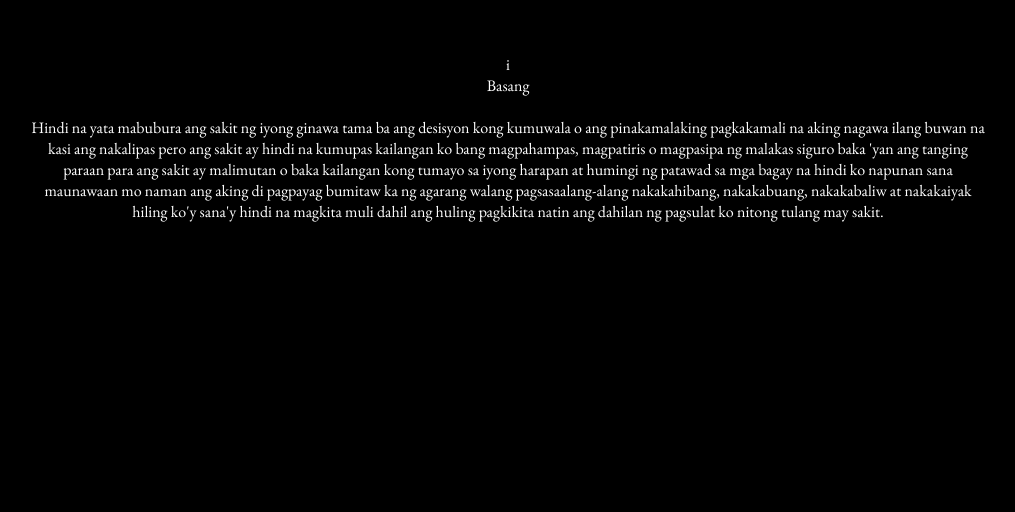
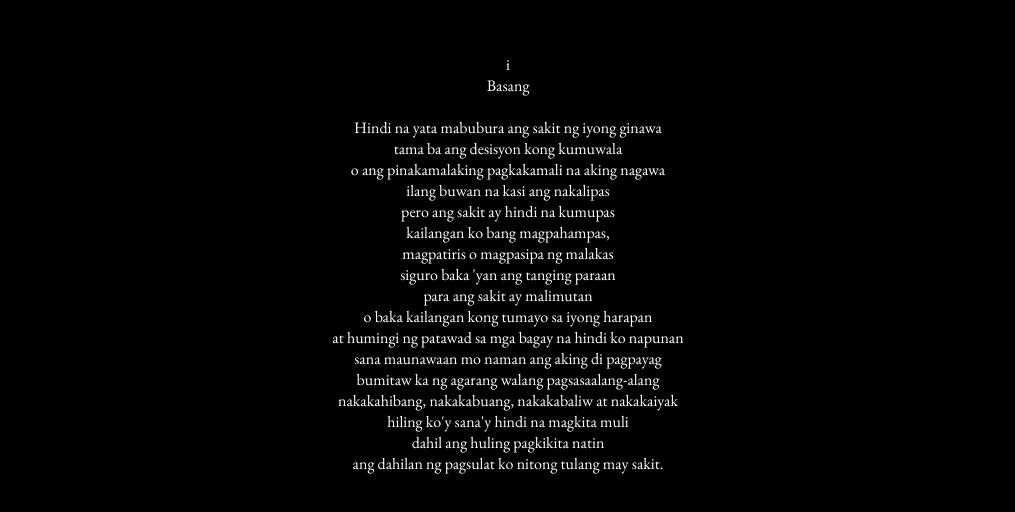
Before and after one commit to chocoacocoa/Poes-a-y-recuerdo, a plain HTML site: page index.html in a window 1280 px wide. Shown: the part 106-618 px from the top of the page, without its empty margins (132-1147 px from the left). Drawn offline with nearby package versions, Linux system fonts and the light colour scheme.

Commit message:
unang tula

```diff
--- a/index.html
+++ b/index.html
@@ -9,26 +9,26 @@
 </head>
 
 <body>
-    <div name="poem1">
+    <div name="lathalaIkaUna">
         i<br>
-        <label for="poem1">Basang</label><br><br>
+        <label for="lathalaIkaUna">Basang</label><br><br>
         Hindi na yata mabubura
-        ang sakit ng iyong ginawa
-        tama ba ang desisyon kong kumuwala
-        o ang pinakamalaking pagkakamali na aking nagawa
-        ilang buwan na kasi ang nakalipas
-        pero ang sakit ay hindi na kumupas
-        kailangan ko bang magpahampas,
-        magpatiris o magpasipa ng malakas
-        siguro baka 'yan ang tanging paraan
-        para ang sakit ay malimutan
-        o baka kailangan kong tumayo sa iyong harapan
-        at humingi ng patawad sa mga bagay na hindi ko napunan
-        sana maunawaan mo naman ang aking di pagpayag
-        bumitaw ka ng agarang walang pagsasaalang-alang
-        nakakahibang, nakakabuang, nakakabaliw at nakakaiyak
-        hiling ko'y sana'y hindi na magkita muli
-        dahil ang huling pagkikita natin ang dahilan ng pagsulat ko nitong tulang may sakit.
+        ang sakit ng iyong ginawa<br>
+        tama ba ang desisyon kong kumuwala<br>
+        o ang pinakamalaking pagkakamali na aking nagawa<br>
+        ilang buwan na kasi ang nakalipas<br>
+        pero ang sakit ay hindi na kumupas<br>
+        kailangan ko bang magpahampas,<br>
+        magpatiris o magpasipa ng malakas<br>
+        siguro baka 'yan ang tanging paraan<br>
+        para ang sakit ay malimutan<br>
+        o baka kailangan kong tumayo sa iyong harapan<br>
+        at humingi ng patawad sa mga bagay na hindi ko napunan<br>
+        sana maunawaan mo naman ang aking di pagpayag<br>
+        bumitaw ka ng agarang walang pagsasaalang-alang<br>
+        nakakahibang, nakakabuang, nakakabaliw at nakakaiyak<br>
+        hiling ko'y sana'y hindi na magkita muli<br>
+        dahil ang huling pagkikita natin<br>ang dahilan ng pagsulat ko nitong tulang may sakit.
     </div>
 </body>
 
```
